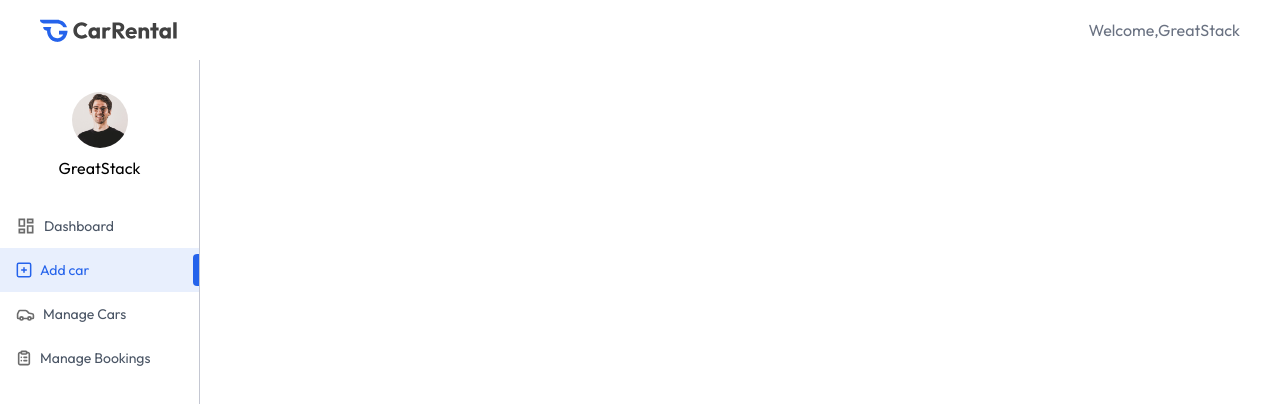
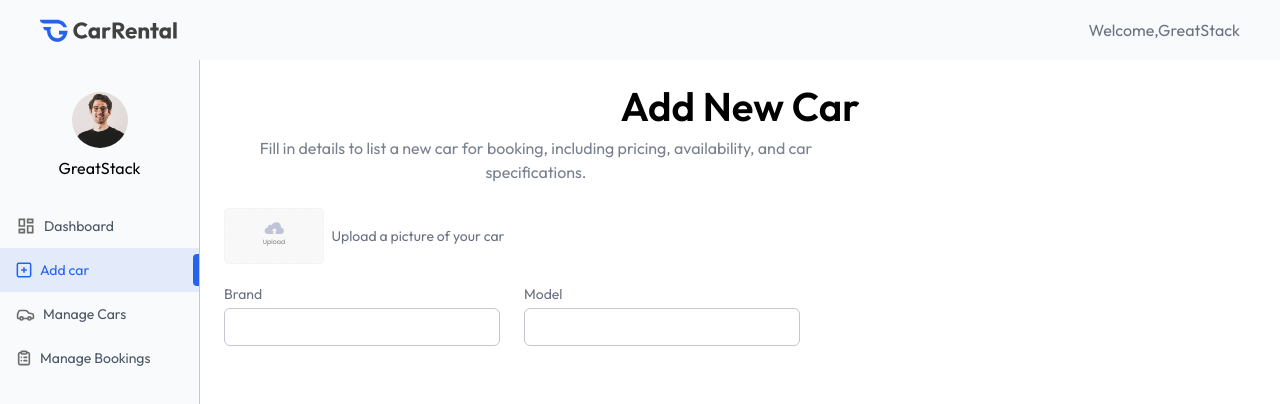
Before and after one commit to Manoj-M19/Car-Rental, a React app in the folder frontend/: page /owner/add-car in a window 1280 px wide. Shown: the top 404 px of the page. Built offline with nearby package versions, Linux system fonts and the light colour scheme; the HTML template or start-up script is replaced by a standard one.

Commit message:
modified

```diff
--- a/frontend/package.json
+++ b/frontend/package.json
@@ -13,18 +13,20 @@
     "@tailwindcss/vite": "^4.1.13",
     "react": "^19.1.1",
     "react-dom": "^19.1.1",
-    "react-router-dom": "^7.9.2",
-    "tailwindcss": "^4.1.13"
+    "react-router-dom": "^7.9.2"
   },
   "devDependencies": {
     "@eslint/js": "^9.36.0",
     "@types/react": "^19.1.13",
     "@types/react-dom": "^19.1.9",
     "@vitejs/plugin-react": "^5.0.3",
+    "autoprefixer": "^10.4.21",
     "eslint": "^9.36.0",
     "eslint-plugin-react-hooks": "^5.2.0",
     "eslint-plugin-react-refresh": "^0.4.20",
     "globals": "^16.4.0",
+    "postcss": "^8.5.6",
+    "tailwindcss": "^4.1.14",
     "vite": "npm:rolldown-vite@7.1.12"
   },
   "overrides": {
--- a/frontend/src/pages/owner/AddCar.jsx
+++ b/frontend/src/pages/owner/AddCar.jsx
@@ -1,9 +1,59 @@
-import React from 'react'
+import { useState } from "react"
+import Title from "../../components/Title"
+import { assets } from "../../assets/assets"
+
 
 const AddCar = () => {
+
+  const [image,setImage] = useState(null)
+  const [car,setCar] = useState({
+    brand:'',
+    model:'',
+    year:0,
+    pricePerDay:0,
+    category:'',
+    transmission:'',
+    fuel_type:'',
+    seating_capacity:0,
+    location:'',
+    description:'',
+  })
+
+  const onSubmitHandler = async (e) =>{
+    e.preventDefault()
+  }
+
+
   return (
     <div>
+      <Title title="Add New Car" subTitle="Fill in details to list a new car for booking, including pricing, availability, and car specifications." />
 
+      <form onSubmit={onSubmitHandler} className="flex flex-col gap-5 text-gray-500 text-sm mt-6 max-w-xl">
+
+      <div className="flex items-center gap-2 w-full">
+        <label htmlFor="car-image">
+        <img src={image ? URL.createObjectURL(image) : assets.upload_icon}
+        alt="" className="h-14 rounded cursor-pointer" />
+        <input type="file" id="car-image" accept="image/*" hidden onChange={e=> setImage(e.target.files[0])}></input>
+        </label>
+        <p className="text-sm text-gray-500"> Upload a picture of your car </p>
+      </div>
+
+      <div className="grid grid-cols-1 md:grid-cols-2 gap-6">
+        <div className="flex flex-col w-full">
+          <label>Brand</label>
+          <input type="text" placeholders="e.g.BMW,Mercedes,Audi..." required
+          className="px-3 py-2 mt-1 border border-borderColor rounded-md outline-none" value={car.brand} onChange={e=> setCar({...car,brand:e.target.value})}/>
+        </div>
+        <div className="flex flex-col w-full">
+          <label>Model</label>
+          <input type="text" placeholders="e.g.X5, E-Class, M4..." required
+          className="px-3 py-2 mt-1 border border-borderColor rounded-md outline-none" value={car.model} onChange={e=> setCar({...car,model:e.target.value})}/>
+
+        </div>
+      </div>
+
+      </form>
     </div>
   )
 }
--- a/frontend/src/pages/owner/Dashboard.jsx
+++ b/frontend/src/pages/owner/Dashboard.jsx
@@ -27,7 +27,7 @@
   }, []);
 
   return <div className="px-4 pt-10 md:px-10 flex-1">
-    <h1 className="text-red-500 text-2xl">Test Dashboard Text</h1>
+
 
    <Title  title="Admin Dashboard" subTitle="Monitor overall platform performance including total cars, bookings, revenue,and recent activities"/>
 
@@ -71,7 +71,10 @@
         </div>
 
       ))}
-      <div>
+      <div className="p-4 md:p-6 mb:-6 border-borderColor rounded-md w-full md:max-w-xs">
+        <h1 className="text-lg font-medium"> Monthly Revenue </h1>
+        <p className="text-gray-500"> Revenue for current month</p>
+        <p className="text-3xl mt-6 font-semibold text-primary"> {currency} {data.monthlyRevenue}</p>
 
       </div>
     </div>
--- a/frontend/src/pages/owner/Layout.jsx
+++ b/frontend/src/pages/owner/Layout.jsx
@@ -1,16 +1,21 @@
-import NavbarOwner from '../../components/owner/NavbarOwner'
-import Sidebar from '../../components/owner/Sidebar'
-import { Outlet } from 'react-router-dom'
+import NavbarOwner from "../../components/owner/NavbarOwner";
+import Sidebar from "../../components/owner/Sidebar";
+import { Outlet } from "react-router-dom";
 
 const Layout = () => {
   return (
-    <div className='flex flex-col'>
+    <div className="flex flex-col min-h-screen bg-gray-50">
       <NavbarOwner />
-      <div className='flex'></div>
-      <Sidebar />
-      <Outlet />
+
+      <div className="flex flex-1">
+        <Sidebar />
+
+        <main className="flex-1 p-6 bg-white overflow-y-auto">
+          <Outlet />
+        </main>
+      </div>
     </div>
-  )
-}
+  );
+};
 
-export default Layout
+export default Layout;
```
Also changed, not shown: 1 other file (tests, documents, lock files or other folders).
